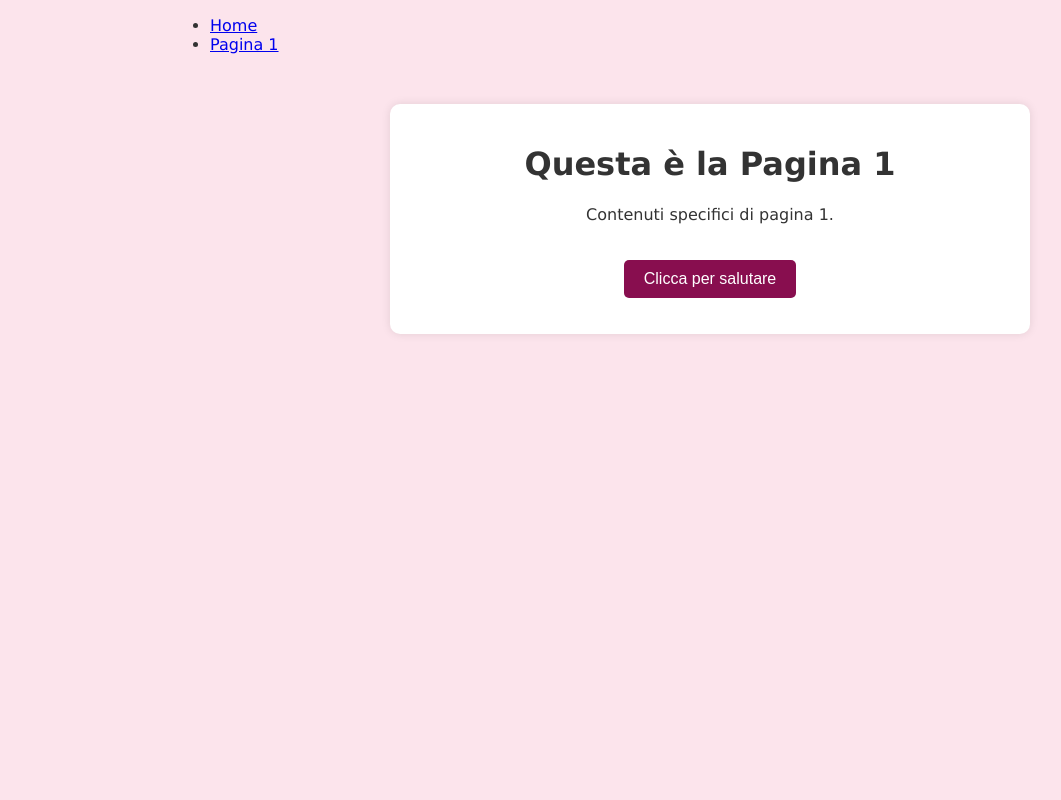
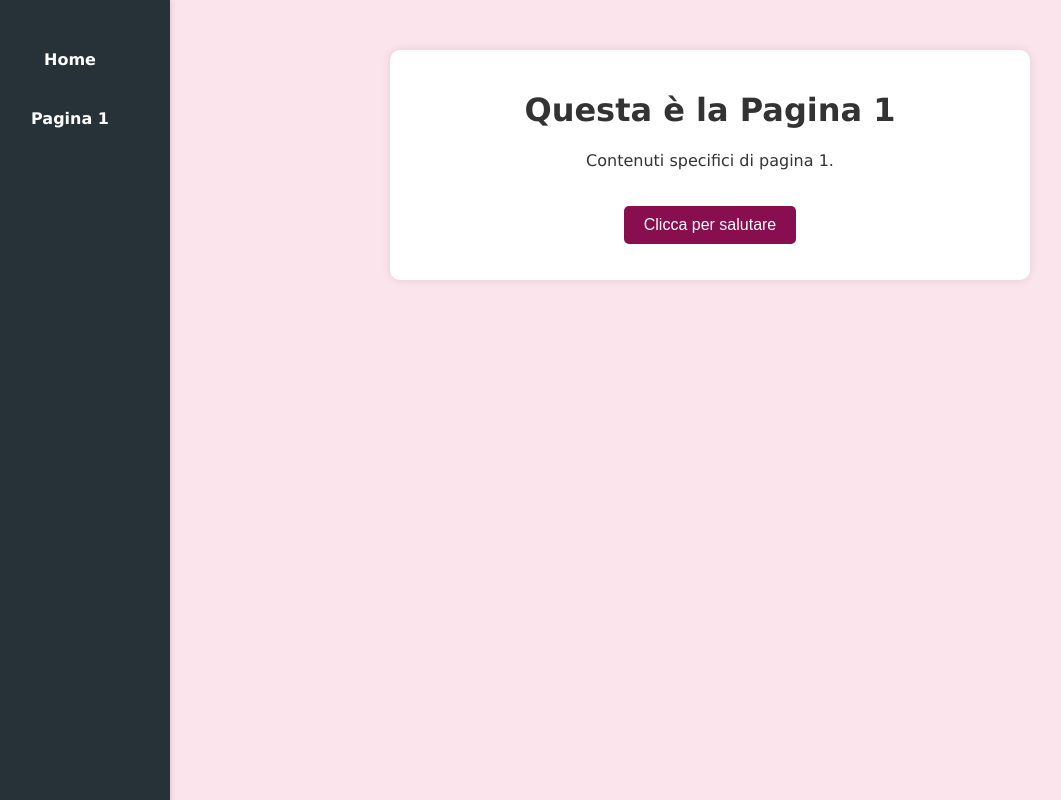
Before and after one commit to JeeJee69/FAQschool, a plain HTML site: page pagina1.html in a window 1280 px wide. Shown: the whole page, without its empty margins (30-1091 px from the left). Drawn offline with Linux system fonts and the light colour scheme.

Commit message:
Update pagina1.css

```diff
--- a/pagina1.css
+++ b/pagina1.css
@@ -26,3 +26,37 @@ button {
   cursor: pointer;
   border-radius: 5px;
 }
+.sidebar {
+  position: fixed;
+  left: 0;
+  top: 0;
+  width: 200px;
+  height: 100vh;
+  background-color: #263238;
+  padding-top: 20px;
+  box-shadow: 2px 0 5px rgba(0,0,0,0.1);
+}
+
+.sidebar ul {
+  list-style-type: none;
+  padding: 0;
+  margin: 0;
+}
+
+.sidebar li {
+  margin: 20px 0;
+  text-align: center;
+}
+
+.sidebar a {
+  color: #ffffff;
+  text-decoration: none;
+  font-weight: bold;
+  display: block;
+  padding: 10px;
+}
+
+.sidebar a:hover {
+  background-color: #455a64;
+  border-radius: 5px;
+}
```
